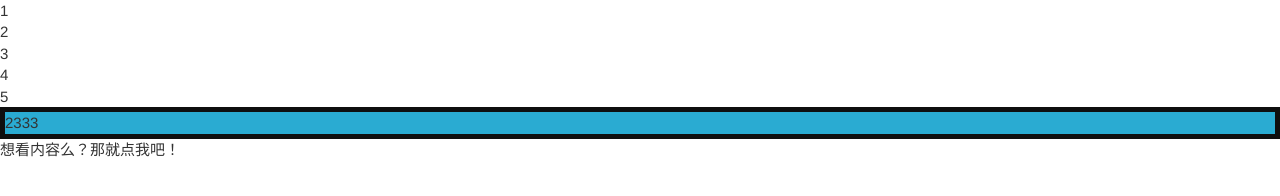
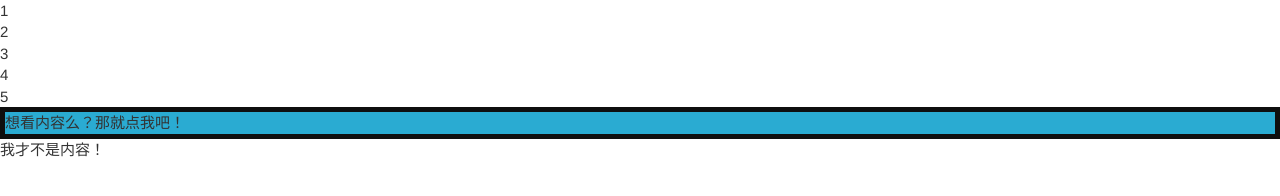
Before and after one commit to Spareaftertaste/demo, a plain HTML site: page angular/index.html at #!/main in a window 1280 px wide. Drawn offline with nearby package versions, Linux system fonts and the light colour scheme; some packages are replaced by stand-ins of ours; a script that the page names is missing.

Commit message:
angular  css

```diff
--- a/angular/html/main.html
+++ b/angular/html/main.html
@@ -12,8 +12,8 @@
     <div>3</div>
     <div>4</div>
     <div>5</div>
-    <div class="box" ng-click="vm.go()">2333</div>
+    <div class="box" ng-click="vm.go()">想看内容么？那就点我吧！</div>
     <div ui-view class="content">
-        <div>想看内容么？那就点我吧！</div>
+        <div>我才不是内容！</div>
     </div>
 </div>
```
